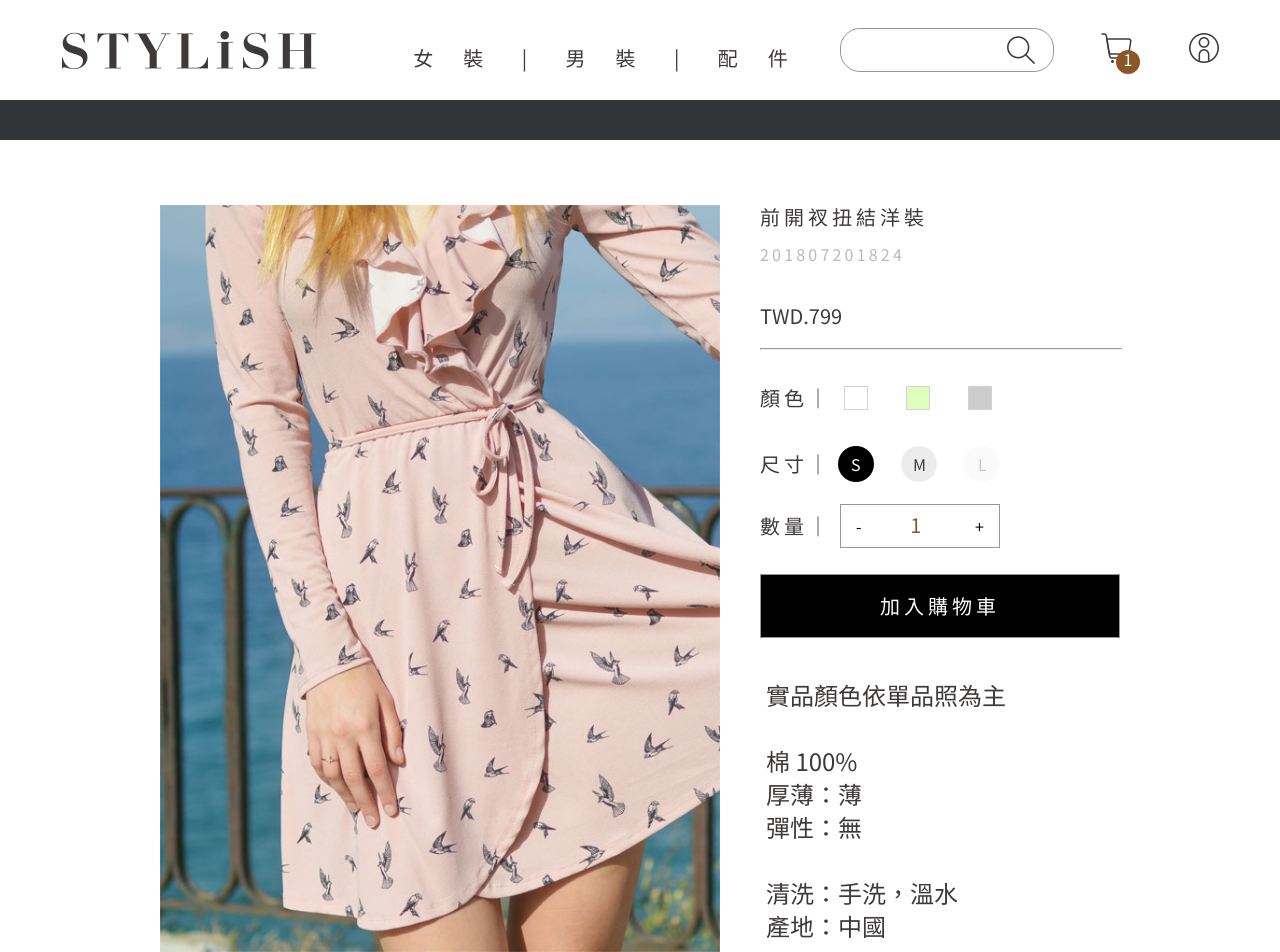
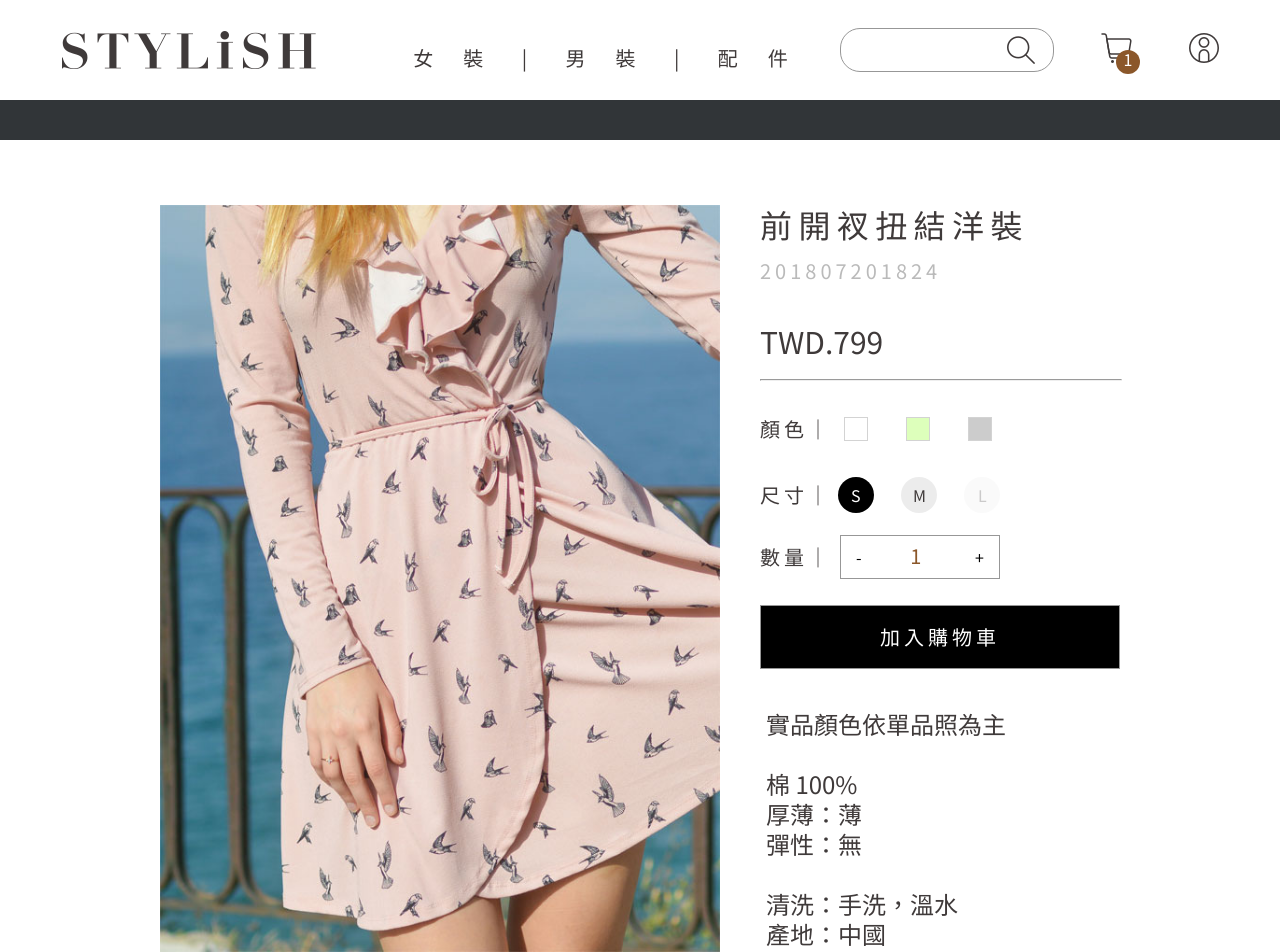
Before and after one commit to imladris20/STYLiSH, a React (Vite) app in the folder stylish/: page / in a window 1280 px wide. Shown: the top 952 px of the page. Built offline with nearby package versions, Linux system fonts and the light colour scheme.

Commit message:
Fix the bugs

```diff
--- a/stylish/src/components/Product/MainInfo.jsx
+++ b/stylish/src/components/Product/MainInfo.jsx
@@ -10,7 +10,7 @@ export const MainInfoContainer = styled.div`
   height: auto;
   align-items: flex-start;
 
-  @media ${devices.desktopS}{
+  @media ${devices.desktopS} {
     margin-top: 0px;
     margin-left: 40px;
     margin-right: 0px;
@@ -25,6 +25,12 @@ const Title = styled.h1`
   line-height: 24px;
   letter-spacing: 4px;
   margin: 0;
+
+  @media ${devices.desktopS} {
+    font-size: 32px;
+    line-height: 38px;
+    letter-spacing: 6.4px;
+  }
 `;
 
 const ProductId = styled.h3`
@@ -36,8 +42,11 @@ const ProductId = styled.h3`
   word-wrap: break-word;
   margin: 10px 0 0 0;
 
-  @media ${devices.desktopS}{
+  @media ${devices.desktopS} {
     margin-top: 16px;
+    font-size: 20px;
+    line-height: 24px;
+    letter-spacing: 4px;
   }
 `;
 
@@ -48,19 +57,21 @@ const Price = styled.h2`
   line-height: 24px;
   margin: 20px 0 10px 0;
 
-  @media ${devices.desktopS}{
+  @media ${devices.desktopS} {
     margin-top: 40px;
     margin-bottom: 20px;
+    font-size: 30px;
+    line-height: 36px;
   }
 `;
 
 const MainInfoSplit = styled.hr`
-  ${'' /* border-color: #3f3a3a; */}
+  ${"" /* border-color: #3f3a3a; */}
   width: 100%;
   margin: 0;
 
-  @media ${devices.desktopS}{
-    ${'' /* border-color: unset; */}
+  @media ${devices.desktopS} {
+    ${"" /* border-color: unset; */}
   }
 `;
 
--- a/stylish/src/components/Product/SubInfo.jsx
+++ b/stylish/src/components/Product/SubInfo.jsx
@@ -12,7 +12,7 @@ const SubInfoContainer = styled.div`
   @media ${devices.desktopS} {
     margin-top: 40px;
     margin-left: 6px;
-    line-height: 33px;
+    line-height: 30px;
     font-size: 24px;
     height: 240px;
   }
```
